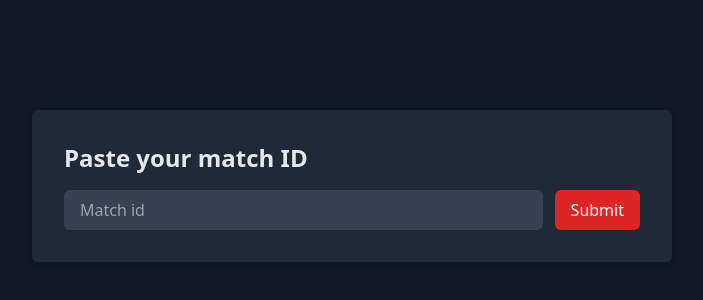
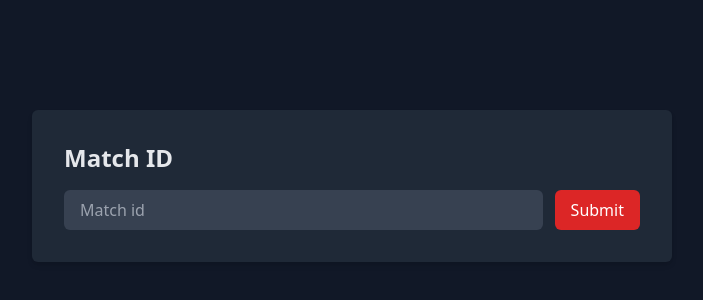
Before and after one commit to kaveh2k/dotaz, a Next.js app: page / in a window 1280 px wide. Shown: the part 214-514 px from the top of the page, without its empty margins (288-991 px from the left). Built offline with nearby package versions, Linux system fonts and the light colour scheme.

Commit message:
modify Form text

```diff
--- a/components/Form/From.jsx
+++ b/components/Form/From.jsx
@@ -1,9 +1,7 @@
 const Form = ({ handleSubmitWrapper, inputNumRef, children, className, v }) => {
   return (
     <form className={className} onSubmit={handleSubmitWrapper}>
-      <h2 className="text-gray-200 text-2xl font-bold mb-4">
-        Paste your match ID
-      </h2>
+      <h2 className="text-gray-200 text-2xl font-bold mb-4">Match ID</h2>
       <div className="flex">
         <input
           className=" bg-gray-700 text-gray-200 rounded-md px-4 py-2 w-full transition-colors duration-500"
```
